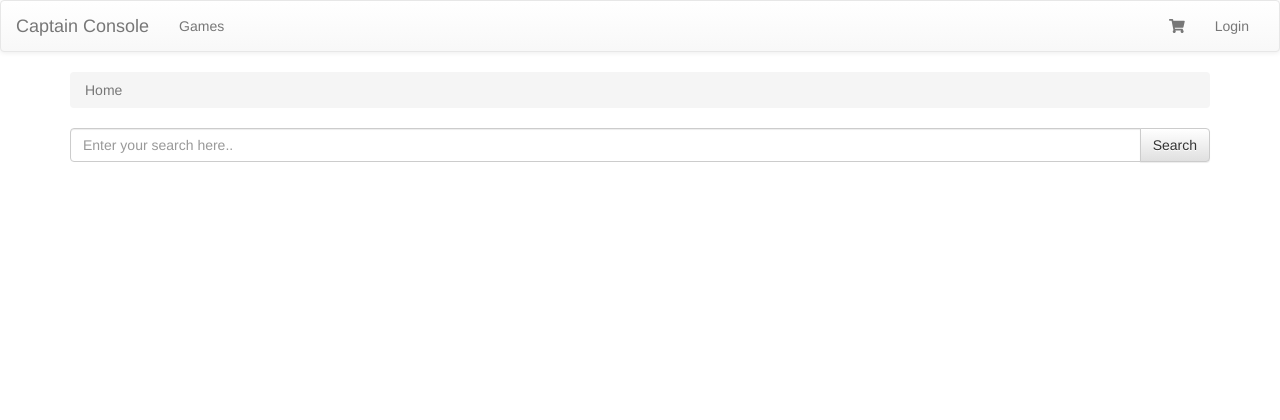
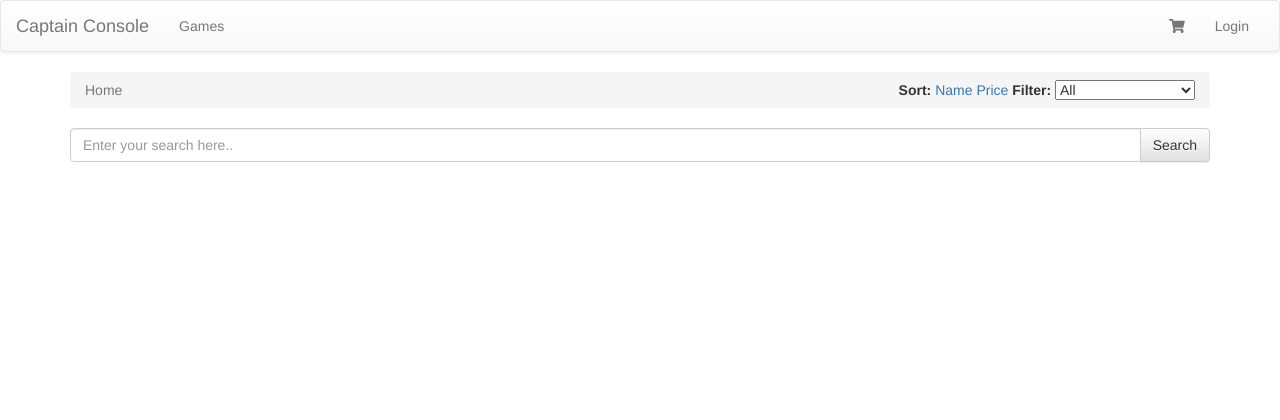
Before and after one commit to superhetja/VLN2, a Django app: page / in a window 1280 px wide. Shown: the top 420 px of the page. Run offline with Django 3.2, Linux system fonts and the light colour scheme; data that the repository does not hold is empty; some libraries are stand-ins or nearby versions.

Commit message:
filter, sort ekki full klarad

```diff
--- a/game/views.py
+++ b/game/views.py
@@ -15,6 +15,15 @@ def index(request):
             'price': x.price,
             'image': x.gameimage_set.first().image
         } for x in Game.objects.filter(name__icontains=search_filter)]
+        return JsonResponse({'data': games})
+    elif 'type_filter' in request.GET:
+        type_filter = request.GET['type_filter']
+        games = [{
+            'id': x.id,
+            'name': x.name,
+            'price': x.price,
+            'image': x.gameimage_set.first().image
+        } for x in Game.objects.filter(type__exact=type_filter)]
         return JsonResponse({'data': games})
     context = {'games': Game.objects.all().order_by('name')}
     return render(request, 'game/index.html', context)
--- a/static/css/main.css
+++ b/static/css/main.css
@@ -51,8 +51,13 @@
 .detailed-game-price {
     display: inline;
     background-color: #f1aa1a;
+}
 
+
+.right {
+    float: right;
 }
+
 
 .detailed-add-to-cart{
     display: block;
--- a/static/js/games.js
+++ b/static/js/games.js
@@ -8,7 +8,7 @@ $(document).ready(function () {
             type: 'GET',
             success: function(resp) {
                 let newHtml = resp.data.map(d => {
-                    return `<div class="well game">
+                    return `<div class="game col-xs-6 col-sm-4">
                                 <a href="/games/${d.id}">
                                     <img class="game-img" src="${d.image}" />
                                     <h4>${d.name}</h4>
@@ -25,4 +25,9 @@ $(document).ready(function () {
             }
         })
     });
+
+    $('#price').on('click', function (e) {
+        e.preventDefault();
+        console.log('click')
+    });
 });
--- a/templates/game/index.html
+++ b/templates/game/index.html
@@ -3,7 +3,32 @@
     <nav aria-label="breadcrumb">
         <ol class="breadcrumb">
             <li class="breadcrumb-item active" aria-current="page">Home</li>
+            <div class="right">
+                <form action="/action_page.php">
+                    <label class="filter-label" for="sort">Sort: </label>
+                    <a class="sort-link sort-selected" id="name" href="#">Name</a>
+                    <a class="sort-link" id="price" href="#">Price</a>
+{% comment %}
+                    <input type="radio" id="name" name="sort" value="name">
+                    <label class="filter-label" for="sort">Name </label>
+                    <input type="radio" id="price" name="sort" value="price">
+                    <label class="filter-label" for="sort">Price </label>
+{% endcomment %}
+
+                    <label class="filter-label" for="types">Filter: </label>
+                    <select id="types" name="types">
+                        <option value="all">All</option>
+                        <option value="nes">NES</option>
+                        <option value="commodore">Commodore</option>
+                        <option value="psclassic">Playstation Classic</option>
+                        <option value="sega">SEGA</option>
+                        <option value="atari">Atari</option>
+                        <option value="gameboy">Game Boy</option>
+                    </select>
+                </form>
+            </div>
         </ol>
+
     </nav>
     <div class="input-group">
         <input type="search" class="form-control" id="search-box" placeholder="Enter your search here.." />
```
Also changed, not shown: static/images/logo.png (added).
